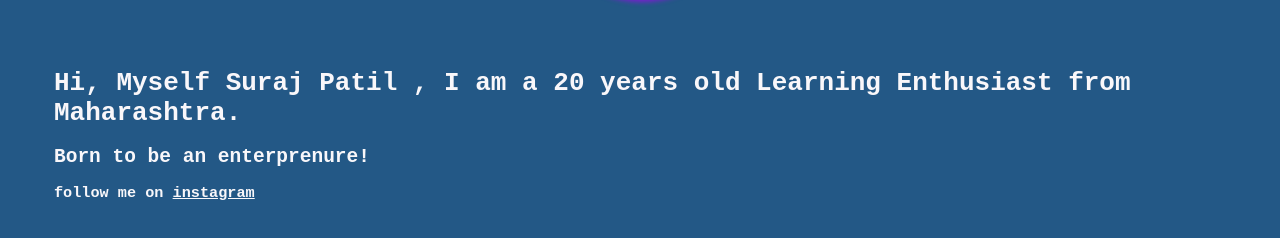
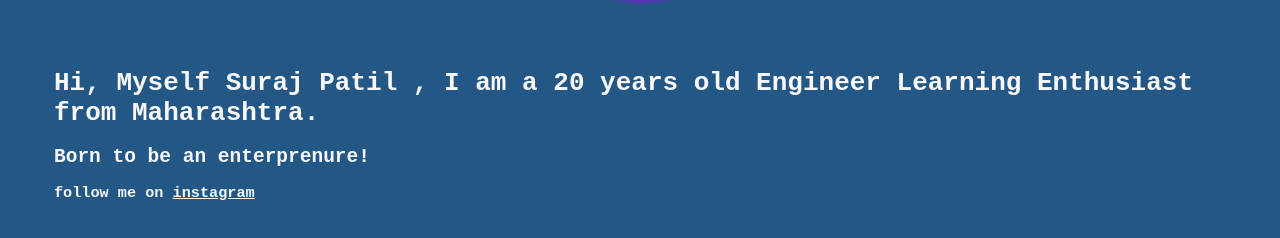
Before and after one commit to SurajPatil369/profile.io, a plain HTML site: page index.html in a window 1280 px wide. Shown: the part 366-604 px from the top of the page. Drawn offline with Linux system fonts and the light colour scheme.

Commit message:
fix: theme color and head tex

```diff
--- a/index.html
+++ b/index.html
@@ -4,6 +4,7 @@
     <title>Suraj Patil</title>
     <meta charset="UTF-8">
     <meta name="viewport" content="width=device-width, initial-scale=1.0">
+    <meta name="theme-color" content="#235886">
     <link href="css/main.css" rel="stylesheet">
 </head>
 
@@ -12,7 +13,7 @@
         <img class="profile-pic" src="https://media-exp1.licdn.com/dms/image/C4E03AQEwwG1i2I1gOQ/profile-displayphoto-shrink_800_800/0/1608134571314?e=1622678400&v=beta&t=w3uaZ3bYigmI4eZXoq892VjcTuoFC5bmynIN0UQ_DpQ"
         alt="">
         <div class="site-header-content">
-        <h1> Hi, Myself Suraj Patil , I am a 20 years old  Learning Enthusiast from Maharashtra.</h1>
+        <h1> Hi, Myself Suraj Patil , I am a 20 years old Engineer Learning Enthusiast from Maharashtra.</h1>
         <h2>Born to be an enterprenure!</h2>
         <h3>follow me on <a class="insta-handle" href="https://www.instagram.com/surajpatil369/">instagram</a></h3>
         </div>
```
